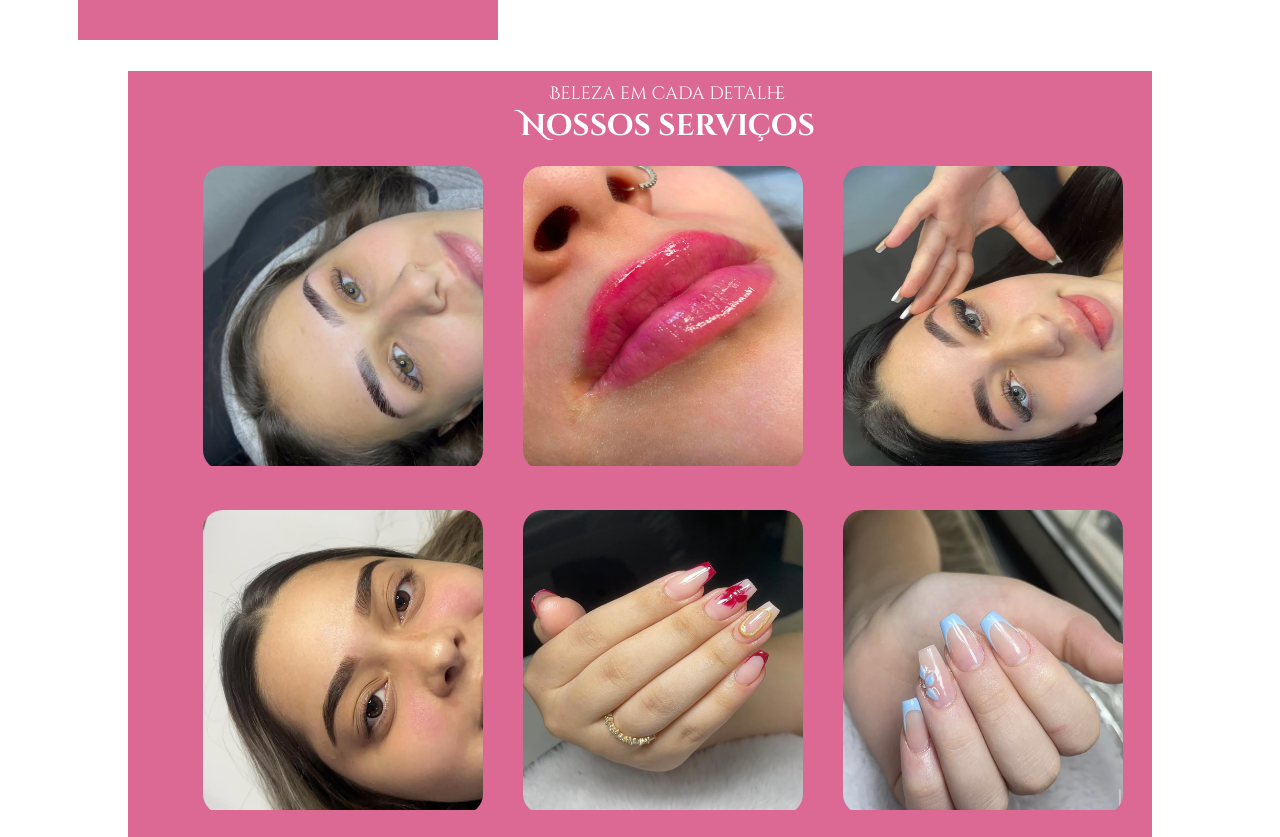
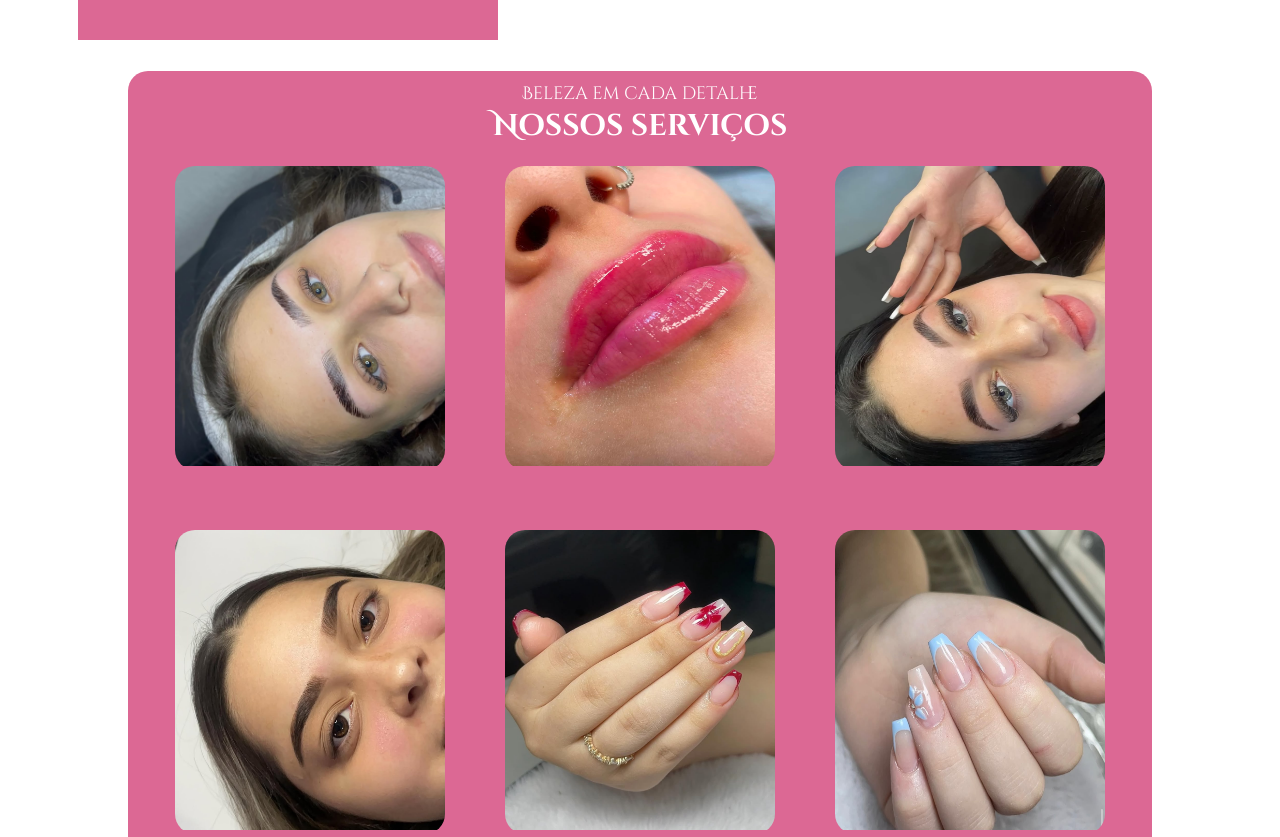
Before and after one commit to theusss123/kyara-nail-e-layla-designer, a plain HTML site: page index.html in a window 1280 px wide. Shown: the part 1163-2000 px from the top of the page. Drawn offline with Linux system fonts and the light colour scheme.

Commit message:
ultimos detalhes

```diff
--- a/sombra.css
+++ b/sombra.css
@@ -136,12 +136,12 @@ ul {
 
 .galeria-imagens{
     display: flex;
+    gap: 20px;
 }
 
 .galeria-imagens img{
     width: 300px;
     height: 300px;
-    margin: 20px;
     border-radius: 20px;
 }
 
--- a/style.css
+++ b/style.css
@@ -143,9 +143,9 @@ header a:hover{
 #servicos{
     background-color: #dc6894;
     width: 80%;
-    padding-left: 55px;
     padding-top: 10px;
     padding-bottom: 30px;
+    border-radius: 20px;
 }
 
 #servicos h2{
@@ -167,7 +167,7 @@ header a:hover{
 }
 
 #servicos img{
-    width:280px;
+    width:270px;
     height: 300px;
 }
 
@@ -179,6 +179,8 @@ header a:hover{
 .galeria-servicos{
     display: flex;
     flex-wrap: wrap;
+    justify-content: center;
+    gap: 20px;
 }
 
 .hover{
--- a/unha.css
+++ b/unha.css
@@ -151,12 +151,12 @@ ul {
 
 .galeria-imagens{
     display: flex;
+    gap: 20px;
 }
 
 .galeria-imagens img{
     width: 300px;
     height: 300px;
-    margin: 20px;
     border-radius: 20px;
 }
 
```
